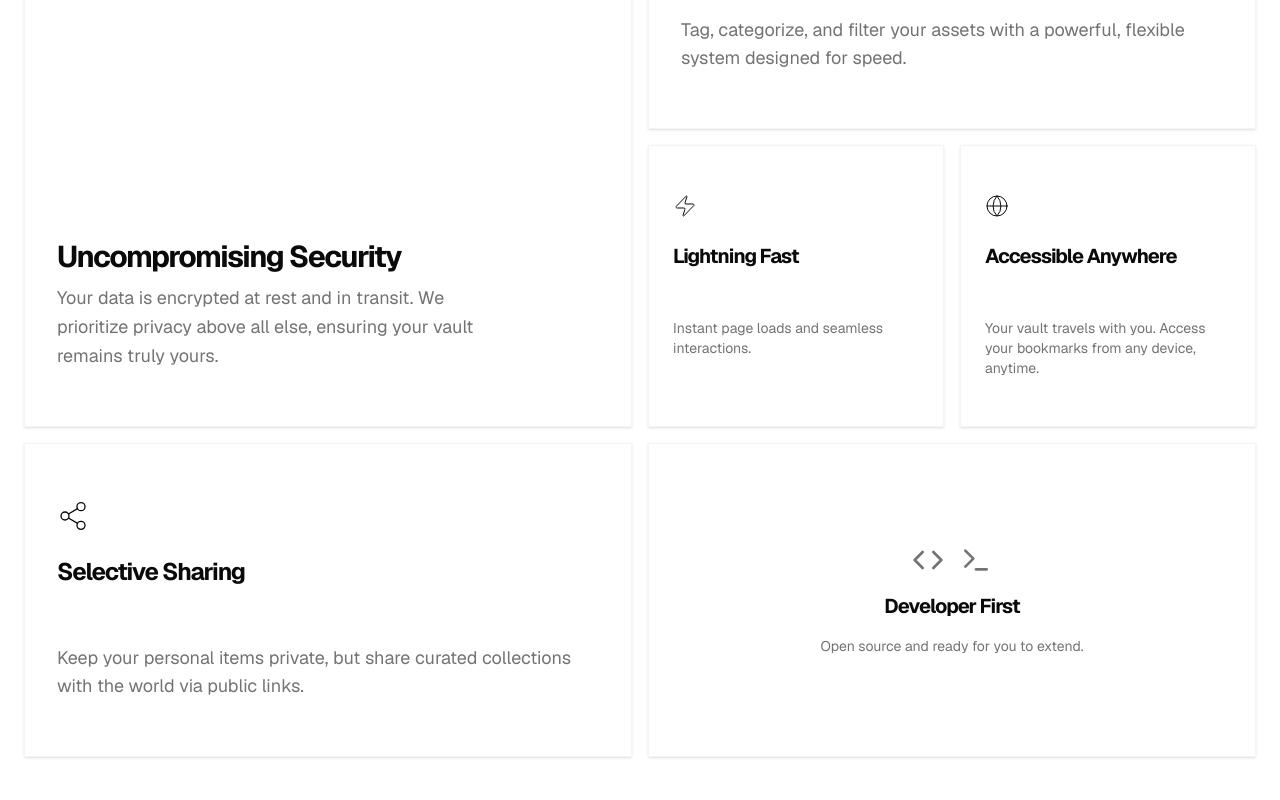
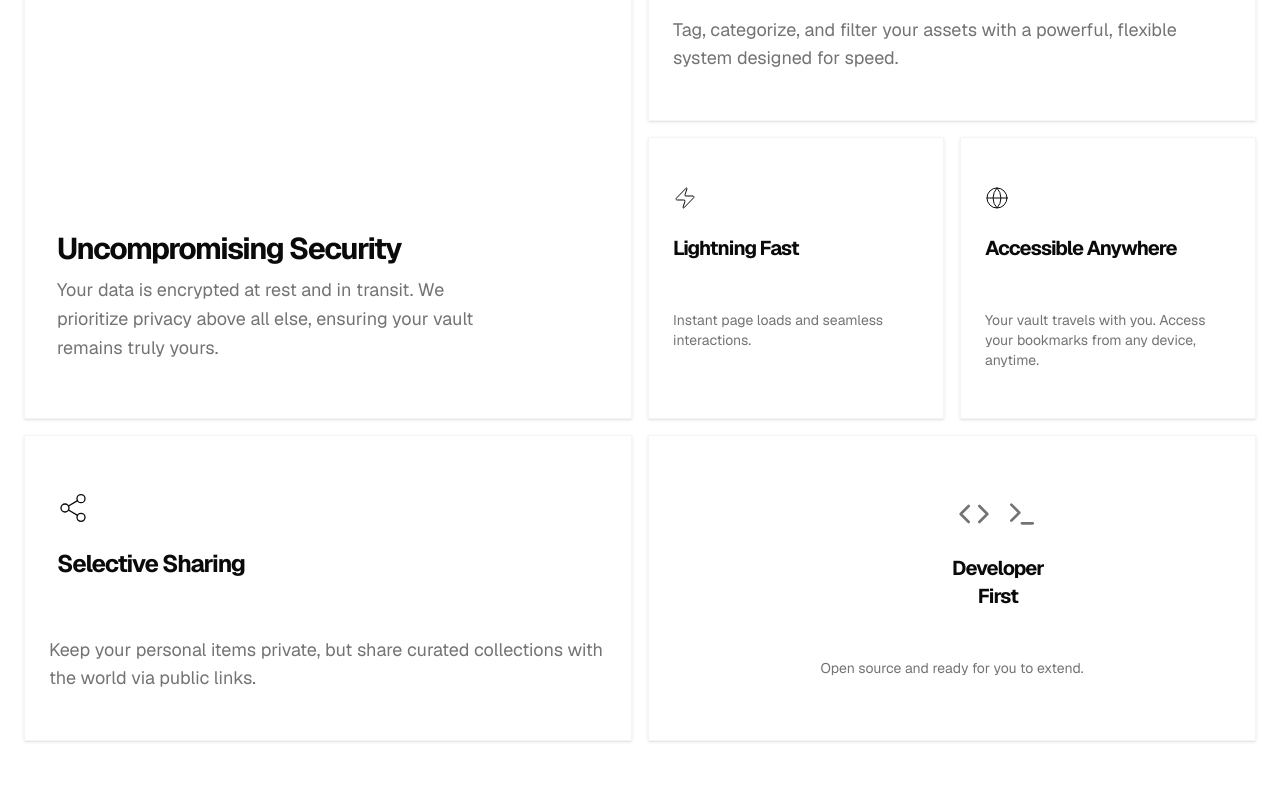
Before and after one commit to dopaminesystem/devault-app, a Next.js app: page / in a window 1280 px wide. Shown: the part 940-1740 px from the top of the page. Built offline with nearby package versions, Linux system fonts and the light colour scheme.

Commit message:
refactor(landing): add landing page feature card component

```diff
--- a/app/page.tsx
+++ b/app/page.tsx
@@ -1,6 +1,7 @@
 import Link from "next/link";
 import { Button } from "@/components/ui/button";
-import { Card, CardContent, CardHeader, CardTitle } from "@/components/ui/card";
+import { Card, CardHeader, CardTitle } from "@/components/ui/card";
+import { FeatureCard } from "@/components/feature-card";
 import { Shield, Layers, Globe, ArrowRight, Vault, Zap, Lock, Share2, Code, Terminal } from "lucide-react";
 
 export default function Home() {
@@ -75,70 +76,55 @@ export default function Home() {
           </Card>
 
           {/* Medium Feature 2 - Organization */}
-          <Card className="md:col-span-1 lg:col-span-2 bg-card border-border/40 hover:border-primary/50 transition-colors group rounded-none">
-            <CardHeader className="p-8">
-              <Layers className="h-8 w-8 mb-4 text-foreground stroke-1" />
-              <CardTitle className="text-2xl font-bold tracking-tighter">Smart Organization</CardTitle>
-            </CardHeader>
-            <CardContent className="px-8 pb-8">
-              <p className="text-muted-foreground text-lg">
-                Tag, categorize, and filter your assets with a powerful, flexible system designed for speed.
-              </p>
-            </CardContent>
-          </Card>
+          <FeatureCard
+            className="md:col-span-1 lg:col-span-2"
+            headerClassName="p-8"
+            icon={Layers}
+            iconClassName="h-8 w-8"
+            title="Smart Organization"
+            titleClassName="text-2xl"
+            description="Tag, categorize, and filter your assets with a powerful, flexible system designed for speed."
+            descriptionClassName="text-lg"
+          />
 
           {/* Small Feature 3 - Speed */}
-          <Card className="bg-card border-border/40 hover:border-primary/50 transition-colors group rounded-none">
-            <CardHeader className="p-6">
-              <Zap className="h-6 w-6 mb-4 text-foreground stroke-1" />
-              <CardTitle className="text-xl font-bold tracking-tighter">Lightning Fast</CardTitle>
-            </CardHeader>
-            <CardContent className="px-6 pb-6">
-              <p className="text-sm text-muted-foreground">
-                Instant page loads and seamless interactions.
-              </p>
-            </CardContent>
-          </Card>
+          <FeatureCard
+            icon={Zap}
+            title="Lightning Fast"
+            description="Instant page loads and seamless interactions."
+          />
 
           {/* Small Feature 4 - Access */}
-          <Card className="bg-card border-border/40 hover:border-primary/50 transition-colors group rounded-none">
-            <CardHeader className="p-6">
-              <Globe className="h-6 w-6 mb-4 text-foreground stroke-1" />
-              <CardTitle className="text-xl font-bold tracking-tighter">Accessible Anywhere</CardTitle>
-            </CardHeader>
-            <CardContent className="px-6 pb-6">
-              <p className="text-sm text-muted-foreground">
-                Your vault travels with you. Access your bookmarks from any device, anytime.
-              </p>
-            </CardContent>
-          </Card>
+          <FeatureCard
+            icon={Globe}
+            title="Accessible Anywhere"
+            description="Your vault travels with you. Access your bookmarks from any device, anytime."
+          />
 
           {/* Medium Feature 5 - Sharing */}
-          <Card className="md:col-span-3 lg:col-span-2 bg-card border-border/40 hover:border-primary/50 transition-colors group rounded-none">
-            <CardHeader className="p-8">
-              <Share2 className="h-8 w-8 mb-4 text-foreground stroke-1" />
-              <CardTitle className="text-2xl font-bold tracking-tighter">Selective Sharing</CardTitle>
-            </CardHeader>
-            <CardContent className="px-8 pb-8">
-              <p className="text-muted-foreground text-lg">
-                Keep your personal items private, but share curated collections with the world via public links.
-              </p>
-            </CardContent>
-          </Card>
+          <FeatureCard
+            className="md:col-span-3 lg:col-span-2"
+            headerClassName="p-8"
+            icon={Share2}
+            iconClassName="h-8 w-8"
+            title="Selective Sharing"
+            titleClassName="text-2xl"
+            description="Keep your personal items private, but share curated collections with the world via public links."
+            descriptionClassName="text-lg"
+          />
 
           {/* Small Feature 6 - Developer First */}
-          <Card className="md:col-span-1 lg:col-span-2 bg-card border-border/40 hover:border-primary/50 transition-colors group rounded-none flex flex-col justify-center items-center text-center p-8">
-            <div className="space-y-4">
-              <div className="flex justify-center gap-4 text-muted-foreground">
+          <FeatureCard
+            className="md:col-span-1 lg:col-span-2 flex flex-col justify-center items-center text-center p-8"
+            customIcon={
+              <div className="flex justify-center gap-4 text-muted-foreground mb-4">
                 <Code className="h-8 w-8" />
                 <Terminal className="h-8 w-8" />
               </div>
-              <CardTitle className="text-xl font-bold tracking-tighter">Developer First</CardTitle>
-              <p className="text-sm text-muted-foreground">
-                Open source and ready for you to extend.
-              </p>
-            </div>
-          </Card>
+            }
+            title="Developer First"
+            description="Open source and ready for you to extend."
+          />
 
         </section>
       </main>
--- /dev/null
+++ b/components/feature-card.tsx
@@ -0,0 +1,58 @@
+import { Card, CardContent, CardHeader, CardTitle } from "@/components/ui/card";
+import { cn } from "@/lib/utils";
+import { LucideIcon } from "lucide-react";
+import { ReactNode } from "react";
+
+interface FeatureCardProps {
+    title: string;
+    description?: string;
+    icon?: LucideIcon;
+    className?: string;
+    headerClassName?: string;
+    titleClassName?: string;
+    descriptionClassName?: string;
+    iconClassName?: string;
+    children?: ReactNode;
+    customIcon?: ReactNode;
+}
+
+export function FeatureCard({
+    title,
+    description,
+    icon: Icon,
+    className,
+    headerClassName,
+    titleClassName,
+    descriptionClassName,
+    iconClassName,
+    children,
+    customIcon,
+}: FeatureCardProps) {
+    return (
+        <Card
+            className={cn(
+                "bg-card border-border/40 hover:border-primary/50 transition-colors group relative overflow-hidden rounded-none",
+                className
+            )}
+        >
+            {children}
+            <CardHeader className={cn("p-6", headerClassName)}>
+                {customIcon ? (
+                    customIcon
+                ) : Icon ? (
+                    <Icon className={cn("h-6 w-6 mb-4 text-foreground stroke-1", iconClassName)} />
+                ) : null}
+                <CardTitle className={cn("text-xl font-bold tracking-tighter", titleClassName)}>
+                    {title}
+                </CardTitle>
+            </CardHeader>
+            {description && (
+                <CardContent className="px-6 pb-6">
+                    <p className={cn("text-sm text-muted-foreground", descriptionClassName)}>
+                        {description}
+                    </p>
+                </CardContent>
+            )}
+        </Card>
+    );
+}
```
